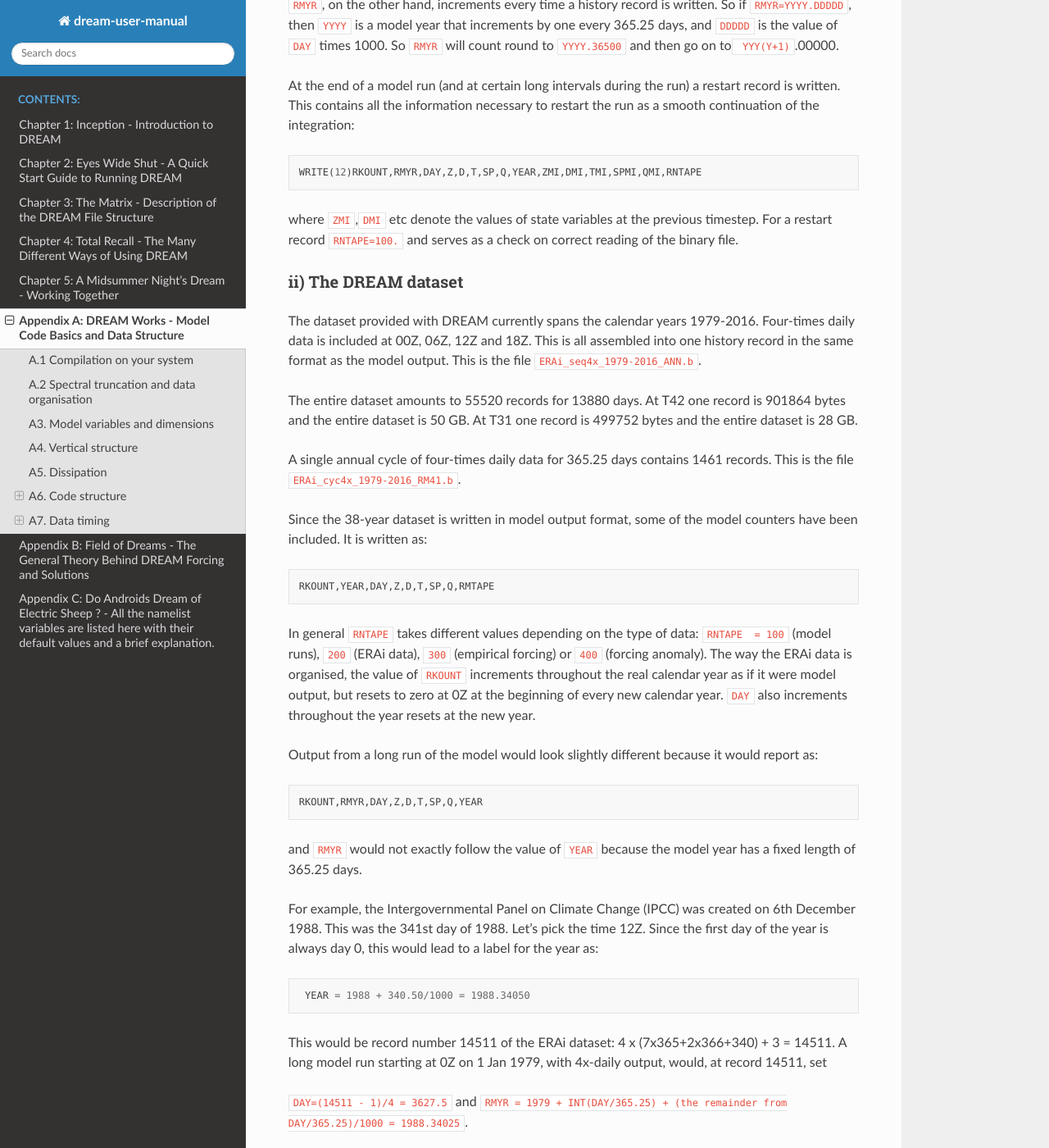
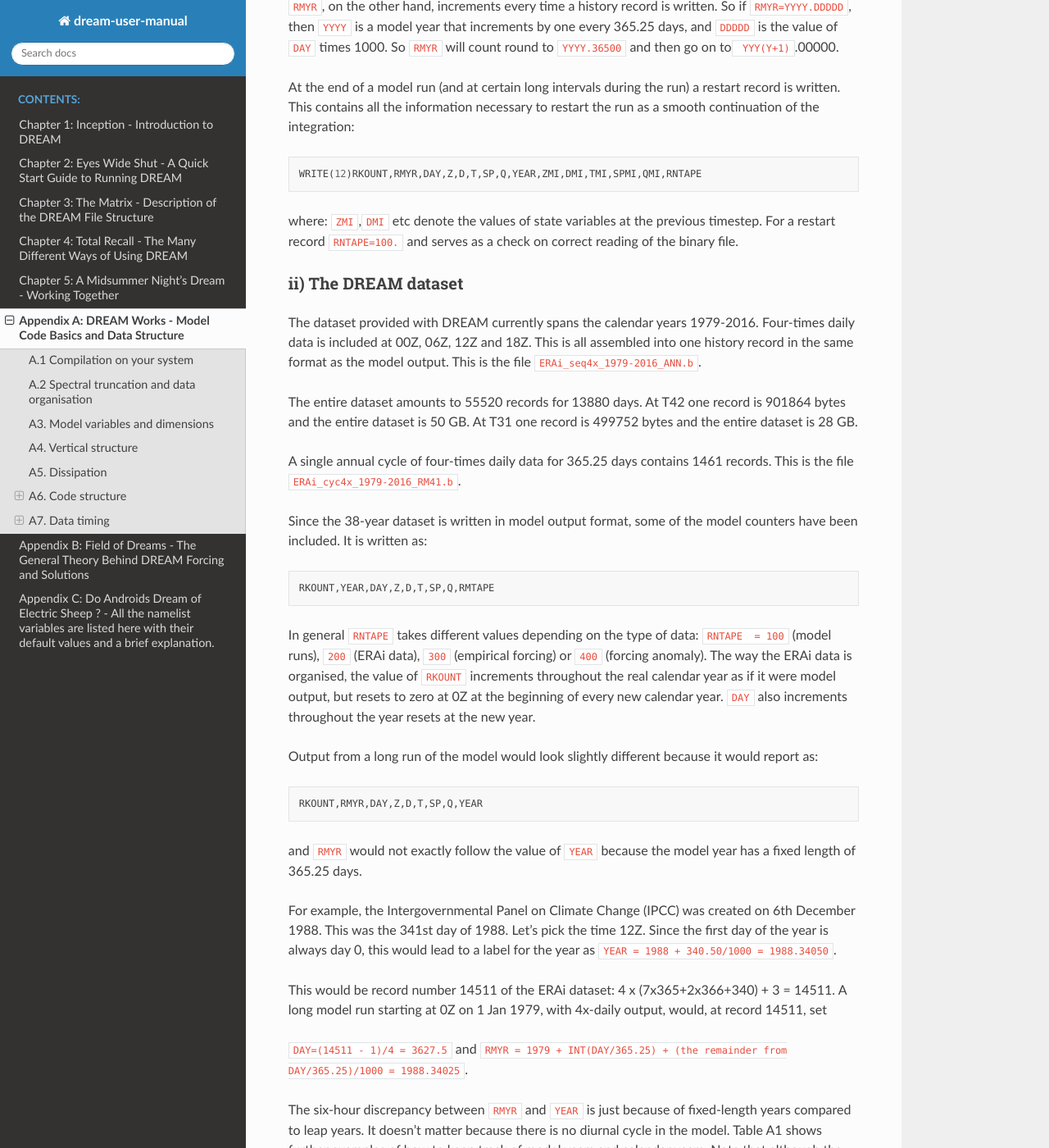
Before and after one commit to dream-gcm/usermanual, a Sphinx documentation site: the page built from source/AppendixA.md, in a window 1280 px wide and 1400 px high, scrolled down 11587 px. Shown: the whole window at 82% size. Built offline with Sphinx 7.4.7 and the Read the Docs theme 2.0.0, drawn with Linux system fonts in a browser that asks for light colours; some of the changed text lies outside the part shown.

````diff
--- a/source/AppendixA.md
+++ b/source/AppendixA.md
@@ -257,11 +257,8 @@ RKOUNT,RMYR,DAY,Z,D,T,SP,Q,YEAR
 ```
 and `RMYR` would not exactly follow the value of `YEAR` because the model year has a fixed length of 365.25 days.
 
-For example, the Intergovernmental Panel on Climate Change (IPCC) was created on 6th December 1988. This was the 341st day of 1988. Let’s pick the time 12Z. Since the first day of the year is always day 0, this would lead to a label for the year as:
-
-```
- YEAR = 1988 + 340.50/1000 = 1988.34050
-```
+For example, the Intergovernmental Panel on Climate Change (IPCC) was created on 6th December 1988. This was the 341st day of 1988. Let’s pick the time 12Z. Since the first day of the year is always day 0, this would lead to a label for the year as
+`YEAR = 1988 + 340.50/1000 = 1988.34050`.
 
 This would be record number 14511 of the ERAi dataset: 4 x (7x365+2x366+340) + 3 = 14511.
 A long model run starting at 0Z on 1 Jan 1979, with 4x-daily output, would, at record 14511, set
````
Also changed, not shown: other parts of source/AppendixA.md (+5 -5 lines).
